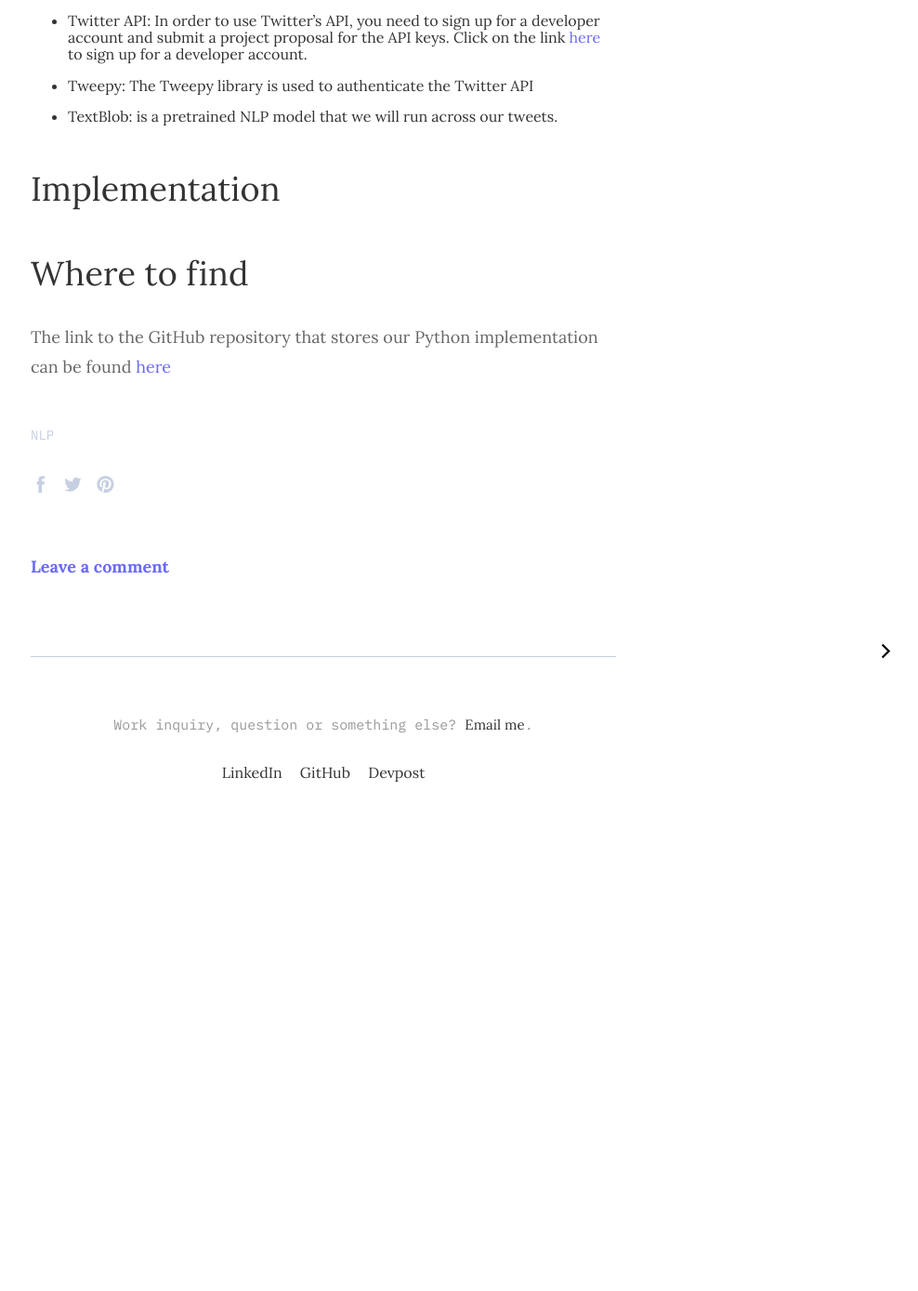
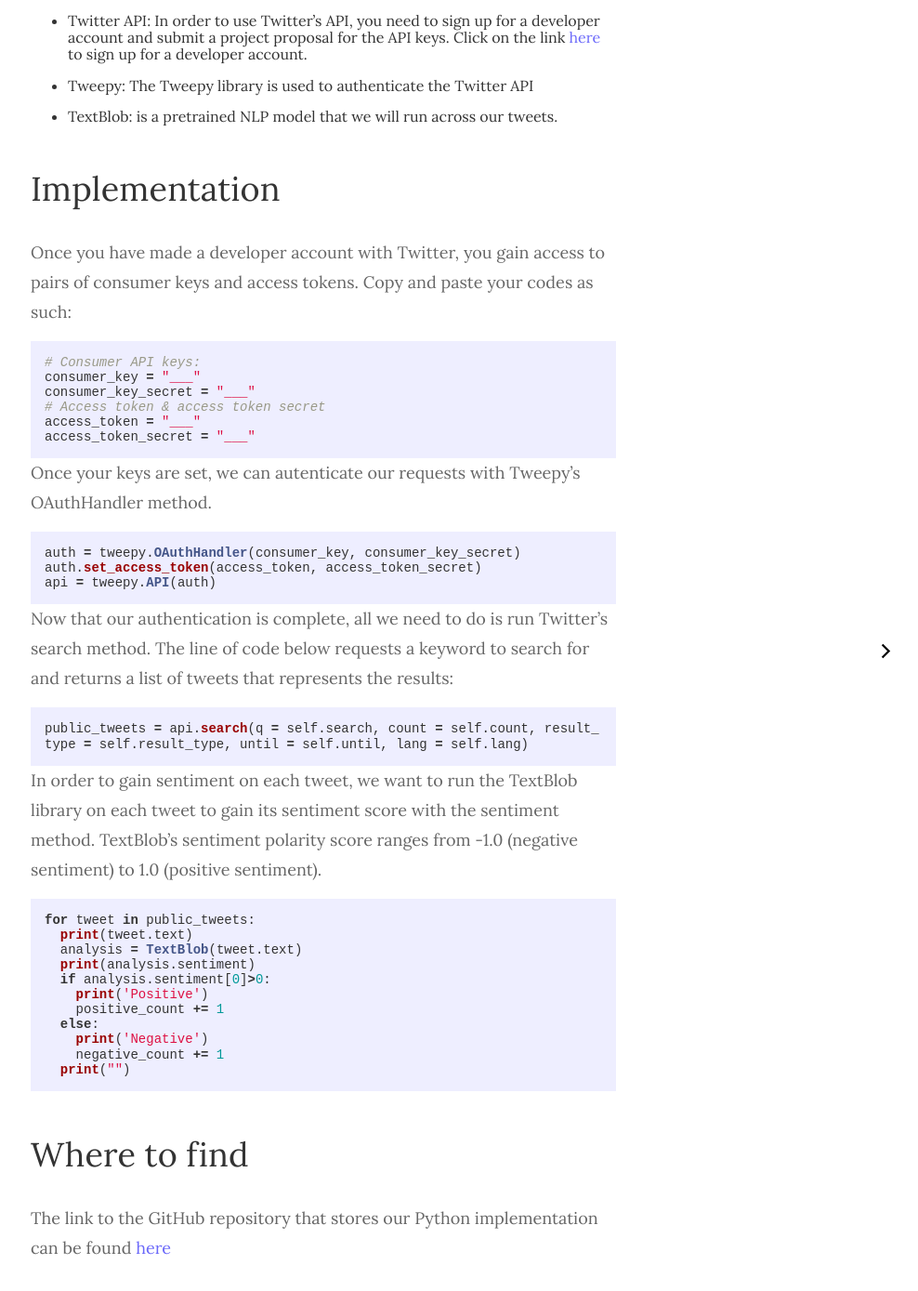
Before and after one commit to brodyu/brodyu.github.io, a Jekyll site: the page built from _posts/2020-03-11-Twitter-Sentiment-Analysis.md, in a window 1280 px wide and 1400 px high, scrolled down 1351 px. Shown: the top 1389 px of the window at 93% size, without its empty margins (292-1280 px from the left). Built offline with Jekyll 4.4.1, drawn with Linux system fonts in a browser that asks for light colours; before the commit the page ends 2251 px from its top, so only the background shows below that.

Commit message:
twitter sentiment article

````diff
--- a/_posts/2020-03-11-Twitter-Sentiment-Analysis.md
+++ b/_posts/2020-03-11-Twitter-Sentiment-Analysis.md
@@ -15,6 +15,43 @@ This library utilizes a number of libraries to automate data capture and analysi
 * TextBlob: is a pretrained NLP model that we will run across our tweets.
 
 # Implementation
+Once you have made a developer account with Twitter, you gain access to pairs of consumer keys and access tokens. Copy and paste your codes as such:
+
+```python
+# Consumer API keys:
+consumer_key = "___"
+consumer_key_secret = "___"
+# Access token & access token secret
+access_token = "___"
+access_token_secret = "___"
+```
+
+Once your keys are set, we can autenticate our requests with Tweepy's OAuthHandler method.
+```python
+auth = tweepy.OAuthHandler(consumer_key, consumer_key_secret)
+auth.set_access_token(access_token, access_token_secret)
+api = tweepy.API(auth)
+```
+
+Now that our authentication is complete, all we need to do is run Twitter's search method. The line of code below requests a keyword to search for and returns a list of tweets that represents the results:
+```python
+public_tweets = api.search(q = self.search, count = self.count, result_type = self.result_type, until = self.until, lang = self.lang)
+```
+
+In order to gain sentiment on each tweet, we want to run the TextBlob library on each tweet to gain its sentiment score with the sentiment method. TextBlob's sentiment polarity score ranges from -1.0 (negative sentiment) to 1.0 (positive sentiment).
+```python
+for tweet in public_tweets:
+  print(tweet.text)
+  analysis = TextBlob(tweet.text)
+  print(analysis.sentiment)
+  if analysis.sentiment[0]>0:
+    print('Positive')
+    positive_count += 1
+  else:
+    print('Negative')
+    negative_count += 1
+  print("")
+```
 
 
 
````
Also changed, not shown: _pages/about.md (+2 -2 lines).
